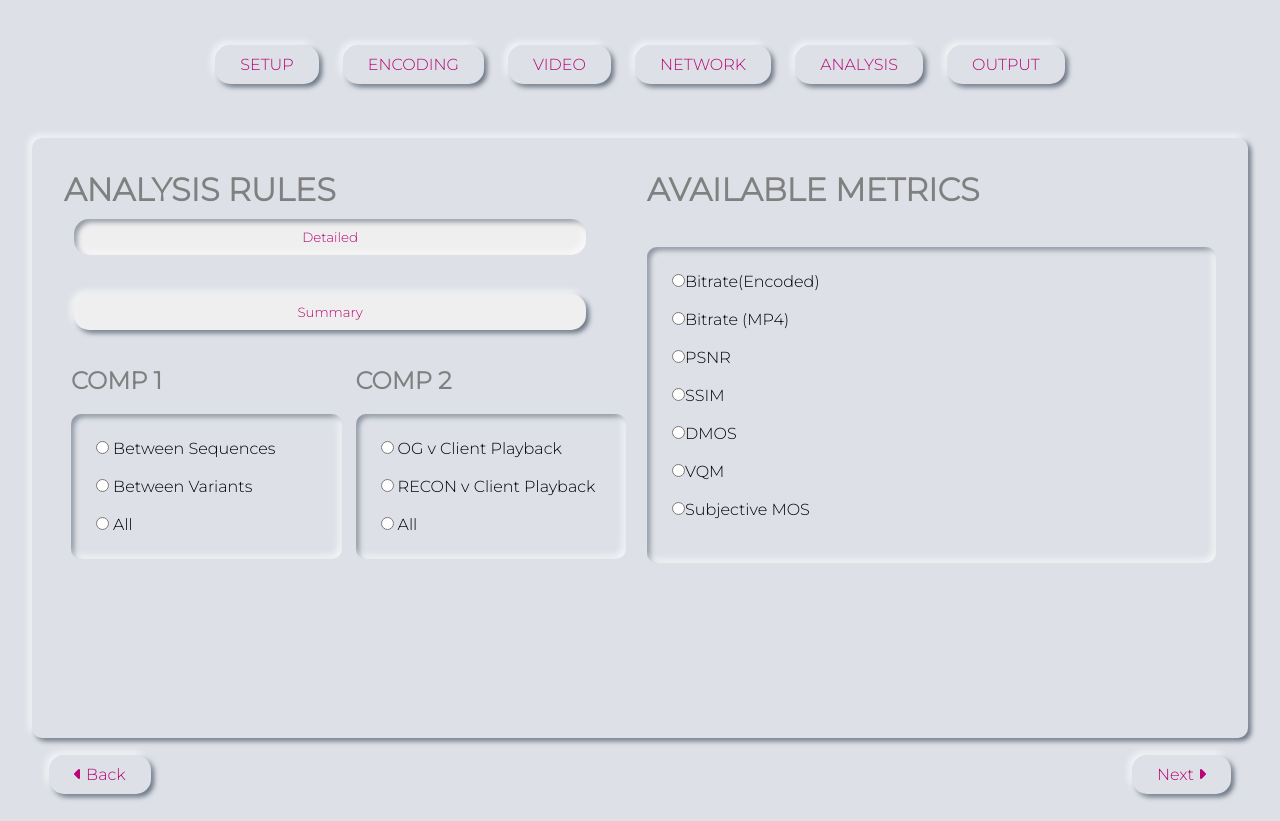
After one commit to adamjclacher/CS356Group1, a Flask app: page /analysis_viewer in a window 1280 px wide. The commit adds this page. Run offline with Flask 3, Linux system fonts and the light colour scheme; some libraries are stand-ins or nearby versions.

Commit message:
feature/SCRUM-92 Added Analysis page

```diff
--- a/src/app.py
+++ b/src/app.py
@@ -14,6 +14,10 @@ def root():
     page_name = 1
     return render_template('index.html', pageName=page_name)
 
+@app.route('/analysis_viewer')
+def analysis_viewer():
+    page_name = 6
+    return render_template('analysis.html', page_name=page_name)
 
 @app.route('/encoder_viewer')
 def encoder_viewer():
--- /dev/null
+++ b/src/templates/analysis.html
@@ -0,0 +1,74 @@
+{% extends "base.html" %}
+
+{% block title %}Home Page{% endblock %}
+
+{% block content %}
+
+<div class="section raised splitWidthContainer mainContent">
+    <div class="left">
+        <h1>ANALYSIS RULES</h1>
+        <h2><input class="button colour lowered centreContent roundedCorners boldText" type ="button" style="width: 90%" value="Detailed"></h2>
+        <br>
+        <h2><input class="button colour raised centreContent roundedCorners boldText" type="button" style="width: 90%" value="Summary"></h2>
+        <br>
+        <div class="splitWidthContainer">
+            <div class="left">
+                <h2> COMP 1</h2>
+                <br>
+                <div class="section lowered">
+                    <label><input type="radio" name="COMP1" value="BS"> Between Sequences </label>
+                            <br><br>
+                    <label><input type="radio" name="COMP1" value="BV"> Between Variants </label>
+                            <br><br>
+                    <label><input type="radio" name="COMP1" value="All"> All </label>
+                </div>
+            </div>
+            <div class="right">
+                <h2> COMP 2</h2>
+                <br>
+                 <div class="section lowered">
+
+                    <label><input type="radio" name="COMP2" value="Original v Client Playback"> OG v Client Playback</label>
+                            <br><br>
+                    <label><input type="radio" name="COMP2" value="Reconstructed v Client Playback"> RECON v Client Playback</label>
+                            <br><br>
+                    <label><input type="radio" name="COMP2" value="All"> All</label>
+                </div>
+            </div>
+        </div>
+    </div>
+
+    <div class="right">
+        <h1>AVAILABLE METRICS</h1>
+        <br><br>
+        <div class="section lowered">
+            <label><input type="radio" name="bitrate(E)" value="Bitrate(E)">Bitrate(Encoded) </label>
+                            <br><br>
+            <label><input type="radio" name="bitrate(MP4)" value="Bitrate(MP4)">Bitrate (MP4) </label>
+                            <br><br>
+            <label><input type="radio" name="PSNR" value="PSNR">PSNR </label>
+                            <br><br>
+            <label><input type="radio" name="SSIM" value="SSIM">SSIM </label>
+                            <br><br>
+            <label><input type="radio" name="DMOS" value="DMOS">DMOS </label>
+                            <br><br>
+            <label><input type="radio" name="VQM" value="VQM">VQM </label>
+                            <br><br>
+            <label><input type="radio" name="SubjectiveMOS" value="SubjectiveMOS">Subjective MOS</label>
+                            <br><br>
+        </div>
+    </div>
+</div>
+
+<div class="splitWidthContainer">
+              <div class="left">
+                <a href="" class="button colour raised roundedCorners backButton"><i class="fa-solid fa-caret-left"></i> Back</a>
+
+
+              </div>
+              <div class="right" style="text-align:right">
+                <a href="" class="button colour raised roundedCorners nextButton">Next <i class="fa-solid fa-caret-right"></i></a>
+              </div>
+            </div>
+
+{% endblock %}
--- a/src/templates/base.html
+++ b/src/templates/base.html
@@ -32,7 +32,7 @@
             <a id="encoderOptionsButton" href="{{ url_for('encoder_viewer') }}" class="button colour raised roundedCorners boldText">ENCODING</a>
             <a id="videoOptionsButton" href="{{ url_for('video_options') }}" class="button colour raised roundedCorners boldText">VIDEO</a>
             <a href="" class="button colour raised roundedCorners boldText disabledButton">NETWORK</a>
-            <a href="" class="button colour raised roundedCorners boldText disabledButton">ANALYSIS</a>
+            <a href="{{ url_for('analysis_viewer') }}" class="button colour raised roundedCorners boldText disabledButton">ANALYSIS</a>
             <a href="" class="button colour raised roundedCorners boldText disabledButton">OUTPUT</a>
           </div>
         </div>
```
